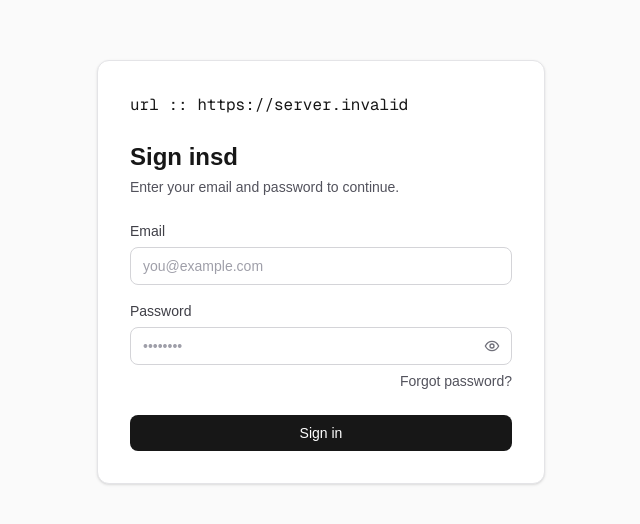
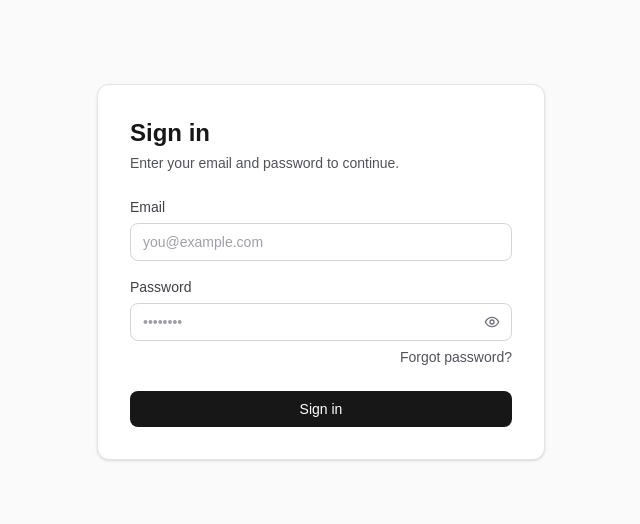
Before and after one commit to himanshume81/React-Learning, a Next.js app: page /login in a window 1280 px wide. Shown: the part 128-652 px from the top of the page, without its empty margins (319-959 px from the left). Built offline with nearby package versions, Linux system fonts and the light colour scheme; no server answers.

Commit message:
bugs-sigin

```diff
--- a/components/organisms/LoginForm.tsx
+++ b/components/organisms/LoginForm.tsx
@@ -82,11 +82,9 @@ export function LoginForm() {
       className="w-full max-w-md space-y-6 rounded-xl border border-zinc-200 bg-white p-8 shadow-sm dark:border-zinc-800 dark:bg-zinc-950"
       noValidate
     >
-      <pre>url :: {process.env.NEXT_PUBLIC_API_BASE_URL}</pre>
-
       <div className="space-y-1">
         <Text as="h1" className="text-2xl font-semibold">
-          Sign insd
+          Sign in
         </Text>
         <Text className="text-sm text-zinc-600 dark:text-zinc-400">
           Enter your email and password to continue.
```
